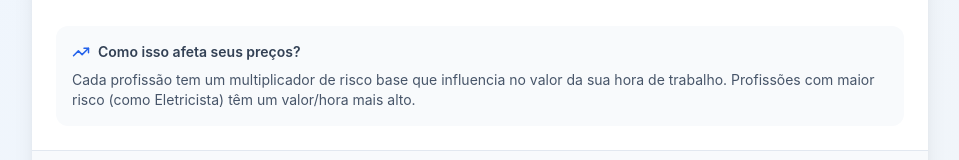
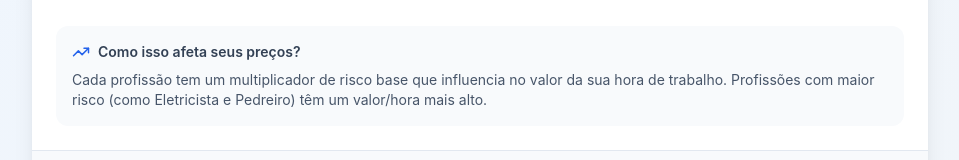
Before and after one commit to ogrosystemas/app, a React (Vite) app in the folder mao-de-obra-pro/: page / in a window 1280 px wide. Shown: the part 513-673 px from the top of the page, without its empty margins (160-1119 px from the left). Built offline with nearby package versions, Linux system fonts and the light colour scheme.

Commit message:
Update SetupPage.jsx

```diff
--- a/mao-de-obra-pro/src/modules/setup/SetupPage.jsx
+++ b/mao-de-obra-pro/src/modules/setup/SetupPage.jsx
@@ -92,7 +92,7 @@ const SetupPage = ({ onComplete }) => {
                   </div>
                   <p className="text-sm text-slate-600">
                     Cada profissão tem um multiplicador de risco base que influencia no valor da sua hora de trabalho.
-                    Profissões com maior risco (como Eletricista) têm um valor/hora mais alto.
+                    Profissões com maior risco (como Eletricista e Pedreiro) têm um valor/hora mais alto.
                   </p>
                 </div>
               </div>
```
